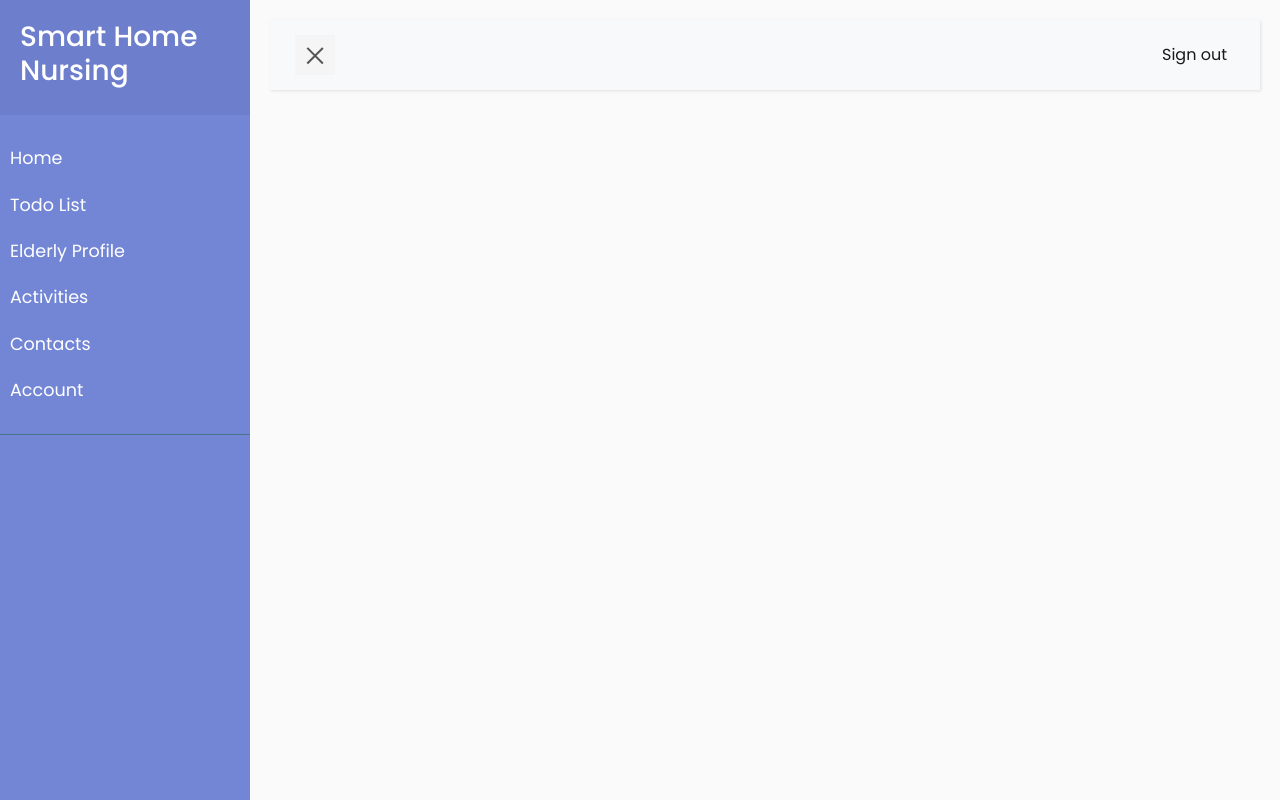
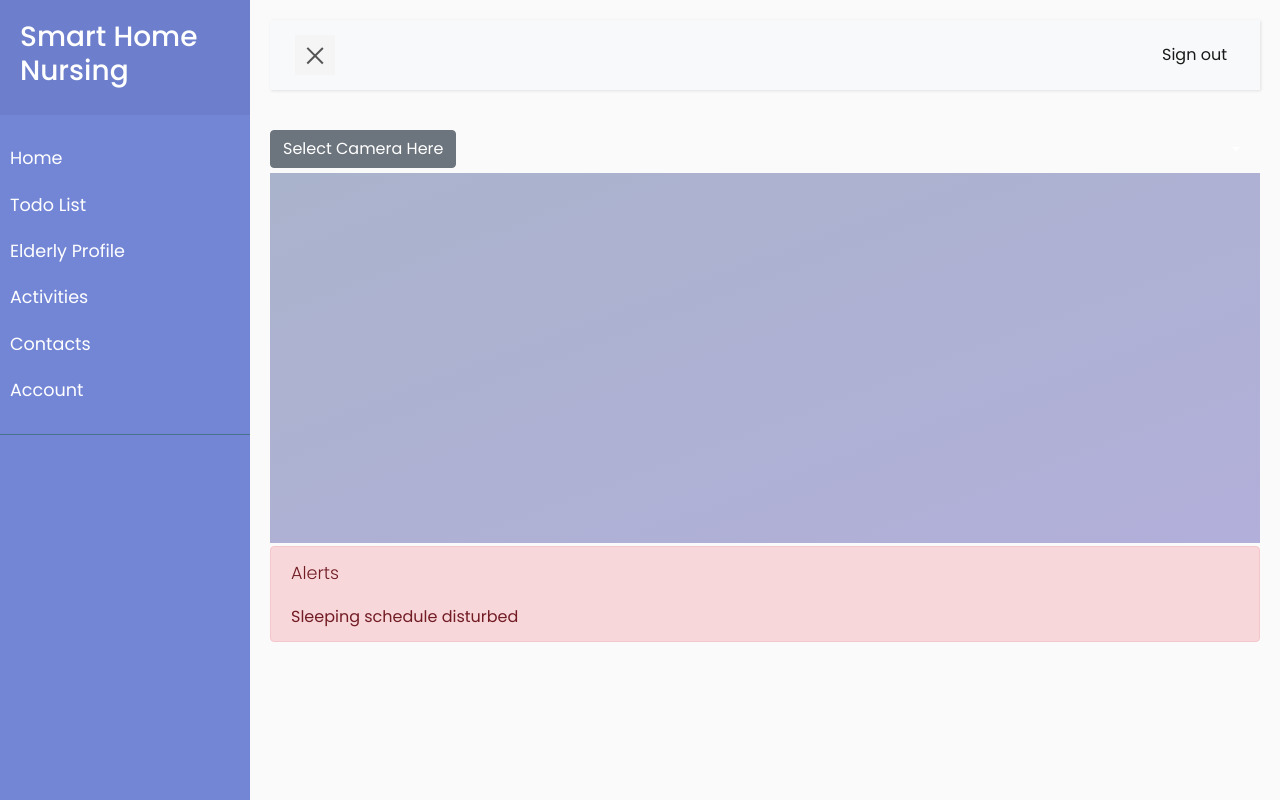
Before and after one commit to MsAnamtaKhan/SmartHomeWebApplication, a Flask app: page /home in a window 1280 px wide. Run offline with Flask 2, Linux system fonts and the light colour scheme; some libraries are stand-ins or nearby versions.

Commit message:
Completed Home Page

```diff
--- a/application/templates/index.html
+++ b/application/templates/index.html
@@ -3,4 +3,40 @@
     Home Page
 {% endblock %}
 {% block content %}
+<div class="dropdown">
+  <button class="btn btn-secondary dropdown-toggle" type="button" id="dropdownMenuButton" data-toggle="dropdown" aria-haspopup="true" aria-expanded="false">
+    Select Camera Here
+  </button>
+  <div class="dropdown-menu" aria-labelledby="dropdownMenuButton">
+    <a class="dropdown-item" href="#">Phone</a>
+    <a class="dropdown-item" href="#">Webcam</a>
+  </div>
+</div>
+
+<section class=" gradient-custom">
+  <div class="box"></div>
+</section>
+
+<div class="alert alert-danger" role="alert" style="margin-top: 3px;" >
+    <p class=" alert-danger" role="alert">Alerts</p>
+  Sleeping schedule disturbed
+</div>
+<style>
+   .gradient-custom {
+  /* fallback for old browsers */
+  background: #a7bafa;
+
+  /* Chrome 10-25, Safari 5.1-6 */
+  background: -webkit-linear-gradient(to bottom right, rgb(137, 169, 199), rgb(53, 114, 228));
+
+  /* W3C, IE 10+/ Edge, Firefox 16+, Chrome 26+, Opera 12+, Safari 7+ */
+  background: linear-gradient(to bottom right, rgb(170, 179, 204), rgb(178, 175, 218))
+}
+.box{
+    margin-top: 5px;
+    height: 370px;
+    width: 100%;
+
+}
+</style>
 {% endblock %}
```
